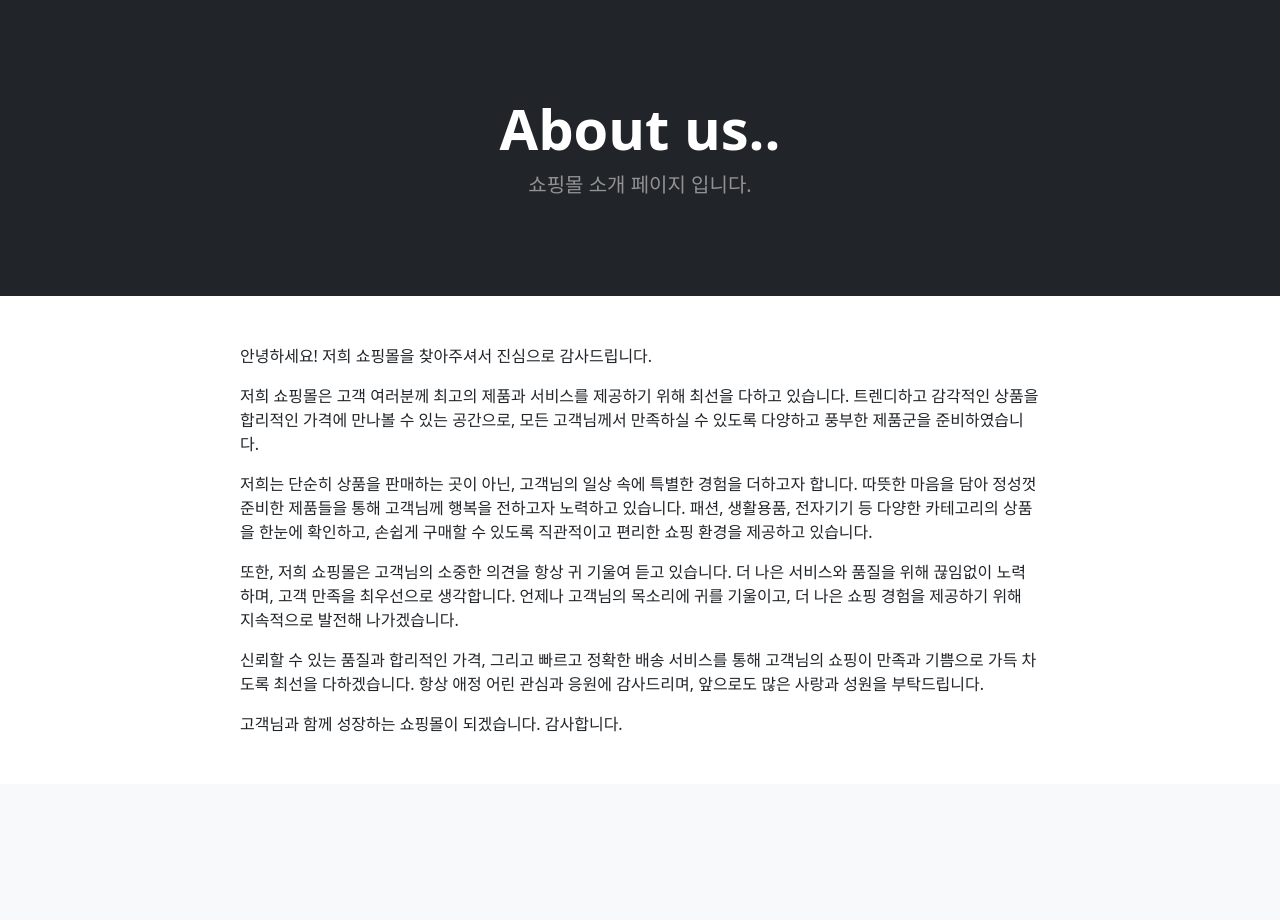
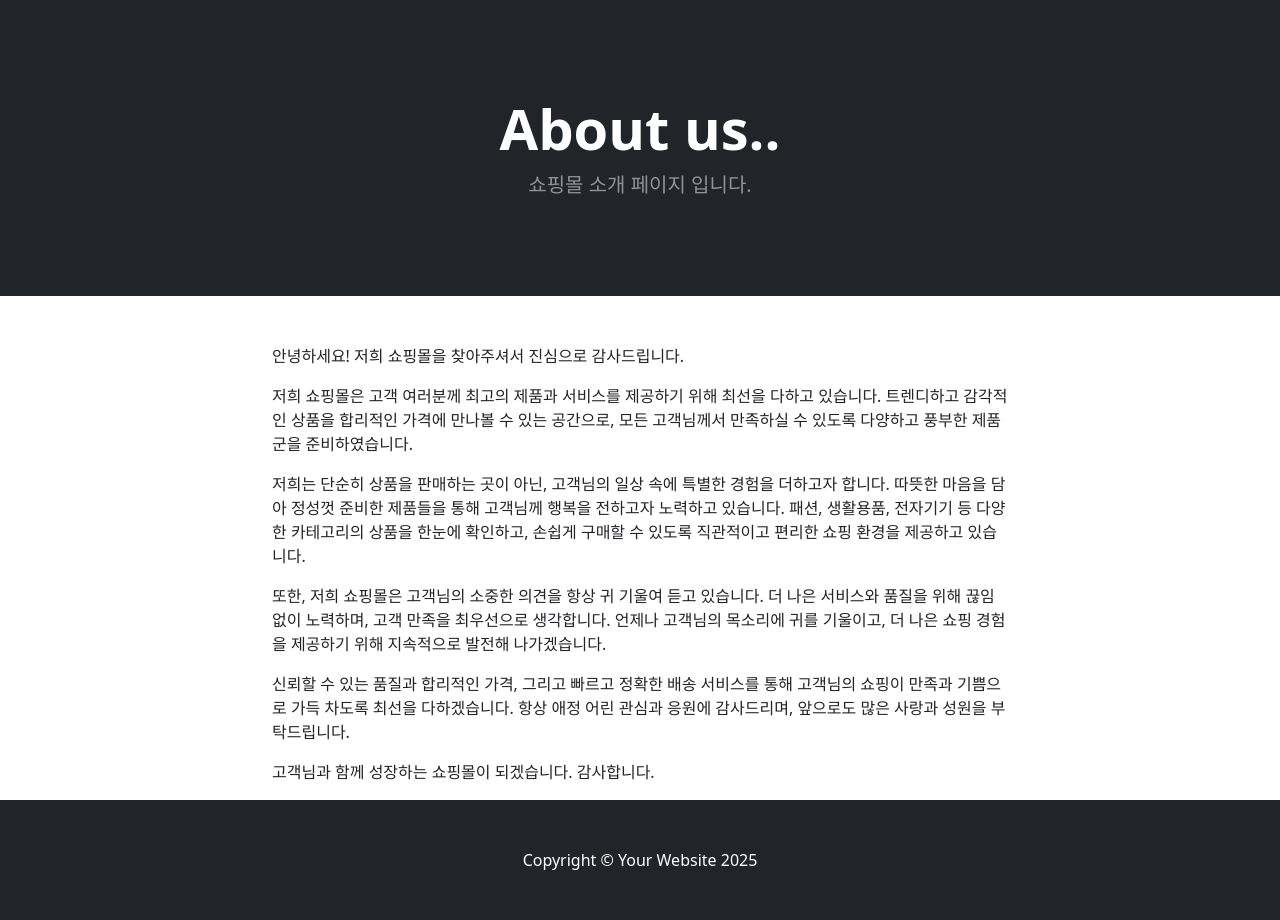
Before and after one commit to sua-repo/django_psa_ecommerce, a Django app: page /about/ in a window 1280 px wide. Shown: the part 57-977 px from the top of the page. Before the commit the page ends 789 px from the top, so only its background shows below. Run offline with Django 5.2, Linux system fonts and the light colour scheme; some libraries are stand-ins or nearby versions.

Commit message:
about 페이지 구현

```diff
--- a/templates/store/about.html
+++ b/templates/store/about.html
@@ -14,8 +14,9 @@
 {% endblock header %}
 
 {% block content %}
-    <div class="container my-5">
-        <div class="about-content mx-auto" style="max-width: 800px;">
+    <div class="container">
+        <div class="row justify-content-center">
+            <div class="col-8 mt-5">
                 <p>안녕하세요! 저희 쇼핑몰을 찾아주셔서 진심으로 감사드립니다.</p>
                 <p>저희 쇼핑몰은 고객 여러분께 최고의 제품과 서비스를 제공하기 위해 최선을 다하고 있습니다.
                     트렌디하고 감각적인 상품을 합리적인 가격에 만나볼 수 있는 공간으로,
@@ -33,4 +34,9 @@
                 <p>고객님과 함께 성장하는 쇼핑몰이 되겠습니다. 감사합니다.</p>
             </div>
         </div>
+    </div>
 {% endblock content %}
+
+{% block footer %}
+    {% include "layout/footer.html" %}
+{% endblock footer %}
--- a/templates/store/home.html
+++ b/templates/store/home.html
@@ -74,3 +74,6 @@
         </div>
     </section>
 {% endblock content %}
+{% block footer %}
+    {% include "layout/footer.html" %}
+{% endblock footer %}
```
Lines whose indentation alone changed are shown as unchanged.
